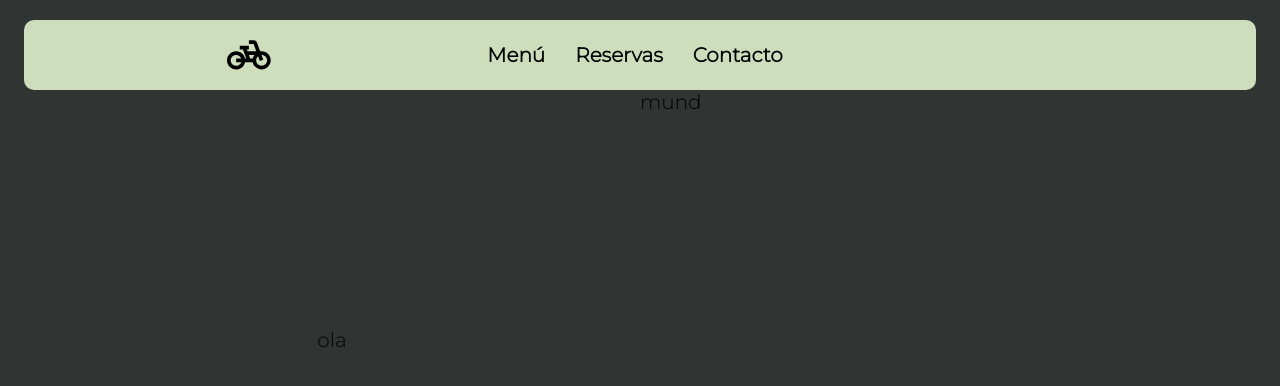
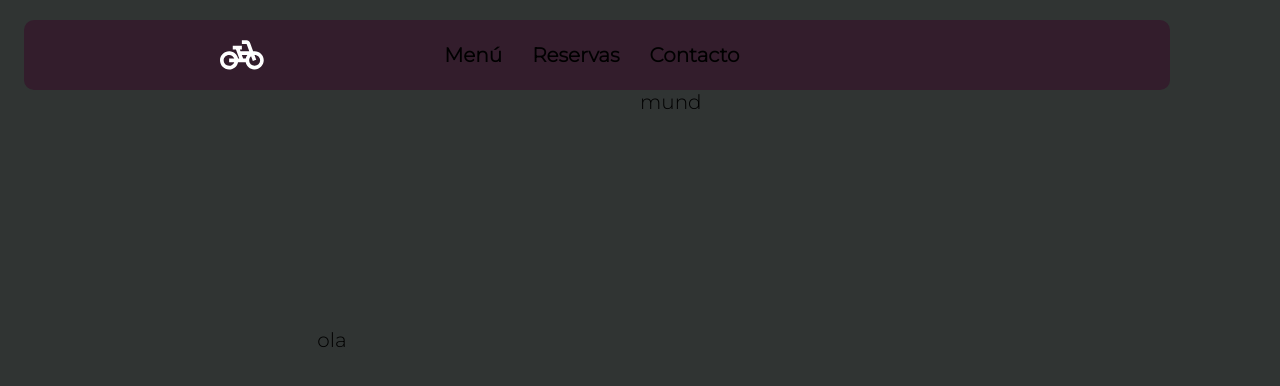
Before and after one commit to RickBm400/proyecto-restaurante-menu, a React (Vite) app: page / in a window 1280 px wide. Shown: the top 386 px of the page. Built offline with nearby package versions, Linux system fonts and the light colour scheme.

Commit message:
style: navbar style modified

```diff
--- a/src/components/shared/NavBar.jsx
+++ b/src/components/shared/NavBar.jsx
@@ -3,8 +3,10 @@ import { Box, AppBar, Grid, Icon } from '@mui/material'
 import PedalBikeIcon from '@mui/icons-material/PedalBike';
 // Style CSS
 import NavBar from 'styles/NavBar.module.css'
-// REact Router
+import {colors} from '../../constants/colorPalete';
+// React Router
 import { Link } from 'react-router-dom';
+
 
 const links = [
     { name: 'Menú', link: '/menu' },
@@ -22,9 +24,10 @@ export default function Home() {
             sx={{
                 display: 'flex',
                 flexDirection: 'row',
-                paddingInline: '30px',
-                color: 'black',
-                backgroundColor: '#CEDEBD',
+                paddingInline: '40px',
+                color: 'white',
+                width: '93%',
+                backgroundColor: colors.primary,
                 borderRadius: '10px'
             }}>
             <Grid container>
@@ -37,7 +40,7 @@ export default function Home() {
                                 justifySelf: 'center',
                                 alignItems: 'center',
                                 cursor: 'pointer',
-                                color: 'black'
+                                color: 'white'
                             }}>
                             <PedalBikeIcon fontSize='large'></PedalBikeIcon>
                         </Box>
```
